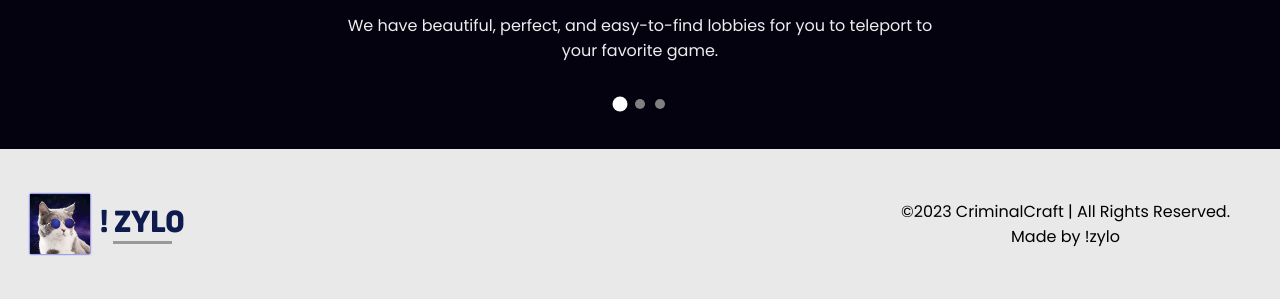
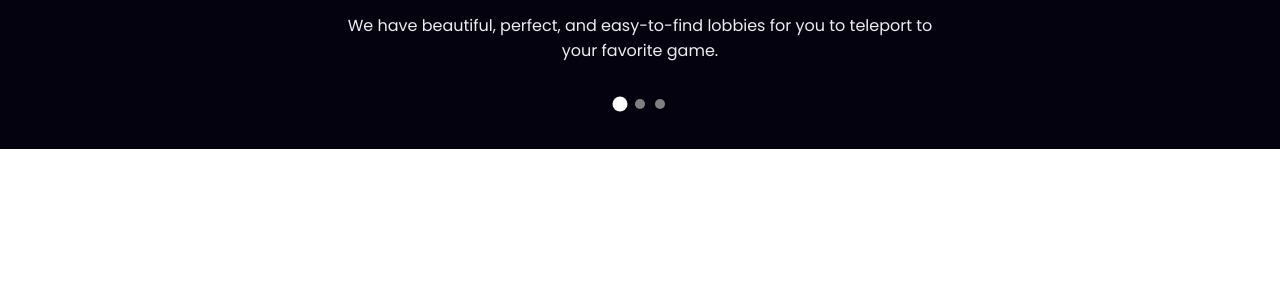
Before and after one commit to EducationEDUe/CriminalCraft, a plain HTML site: page HTML/Index.html in a window 1280 px wide. Shown: the part 3764-4063 px from the top of the page. After the commit the page ends 3913 px from the top, so only its background shows below. Drawn offline with Linux system fonts and the light colour scheme.

Commit message:
Update Index.html

```diff
--- a/HTML/Index.html
+++ b/HTML/Index.html
@@ -73,7 +73,7 @@
 
             <div class="navbars-title flex">
                 <img src="../Images/logo.webp" alt="Minecket server logo" width="30px" height="30px">
-                <h1>Minecket</h1>
+                <h1>CriminalCraft</h1>
             </div>
         </div>
 
@@ -279,27 +279,6 @@
         </div>
     </section>
 
-    <!--=== Footer Section ===-->
-    <footer class="footer">
-        <div class="footer-container flex">
-            <div class="footer-credits">
-                <div class="footer-credits-photo flex">
-                    <a class="flex" title="Henry8K" href="https://github.com/Henry8K">
-                        <img class="f-h" src="../Images/Henry8K.webp" alt="Henry8K profile" width="50px" height="50px">
-                        <h2>! zylo</h2>
-                    </a>
-                </div>
-            </div>
-
-            <div class="footer-items">
-                <span class="sp-1">©2023 CriminalCraft | All Rights Reserved.</span>
-                <span class="sp-2">Minecraft is a trademark of Mojang and CriminalCraft is not affiliated with or endorsed by Mojang.</span>
-                <span class="sp-3">Made by !zylo</span>
-            </div>
-
-        </div>
-    </footer>
-
     <script src="../JS/Function.js"></script>
     <script src="../JS/General.js"></script>
 </body>
```
